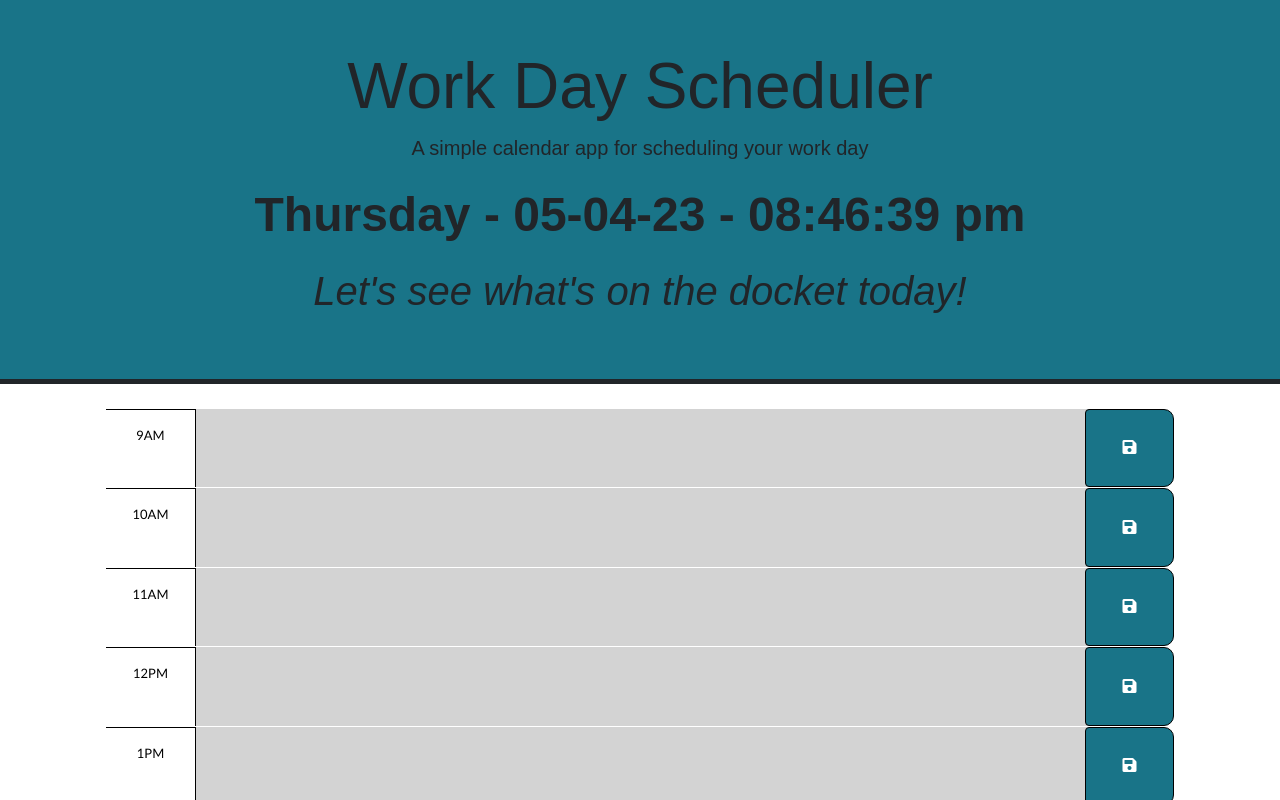
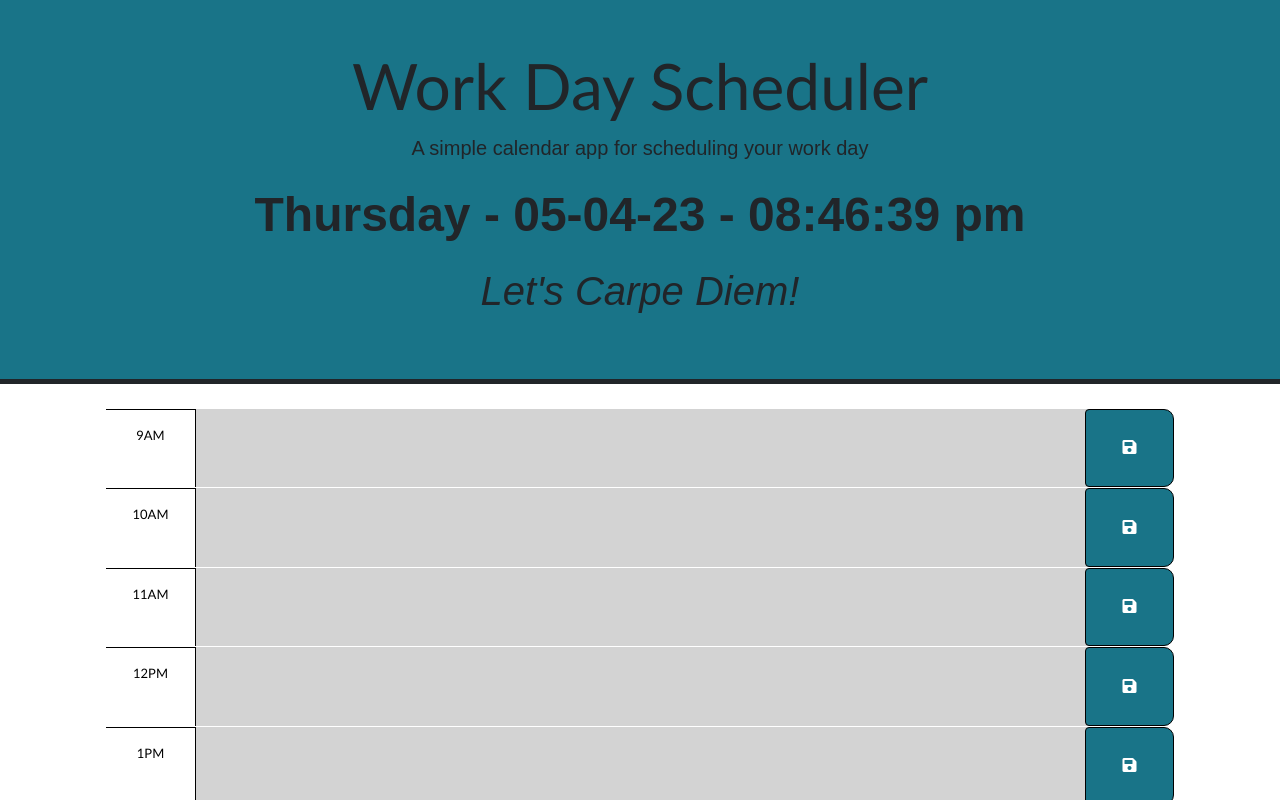
Before and after one commit to dsoda86/Work-Day-Scheduler-App, a plain HTML site: page index.html in a window 1280 px wide. Shown: the top 800 px of the page. Drawn offline with nearby package versions, Linux system fonts and the light colour scheme.

Commit message:
Added README.md file, images folder/files, and tweaked CSS/HTML.

```diff
--- a/Assets/style.css
+++ b/Assets/style.css
@@ -3,13 +3,19 @@
   --white: #ffffff;
   --light-blue: #197488;
 }
+
 body {
   font-family: Arial, Helvetica, sans-serif;
   font-size: 16px;
   margin-bottom: 30px;
-  }
+}
+
 header {
   background-color:var(--light-blue);
+}
+
+header h1 {
+  font-family:'Trebuchet MS', 'Lucida Sans Unicode', 'Lucida Grande', 'Lucida Sans', Arial, sans-serif;
 }
 
 textarea {
--- a/index.html
+++ b/index.html
@@ -27,7 +27,7 @@
       <h1 class="display-3">Work Day Scheduler</h1>
       <p class="lead">A simple calendar app for scheduling your work day</p>
       <p id="currentDay" class="lead"></p>
-      <p class="display-6">Let's see what's on the docket today!</p>
+      <p class="display-6">Let's Carpe Diem!</p>
     </header>
     <div class="container-lg px-5">
 
```
Also changed, not shown: Assets/script.js (+6 -7 lines), Assets/images/scheduler-app-demo.gif (added), Assets/images/scheduler-app-screenshot.png (added), 1 other file.
